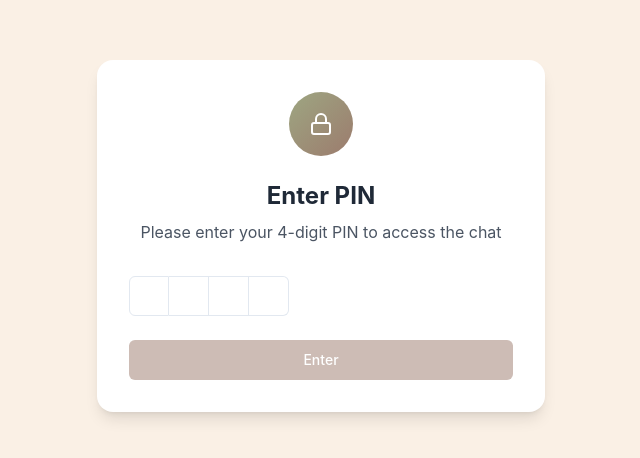
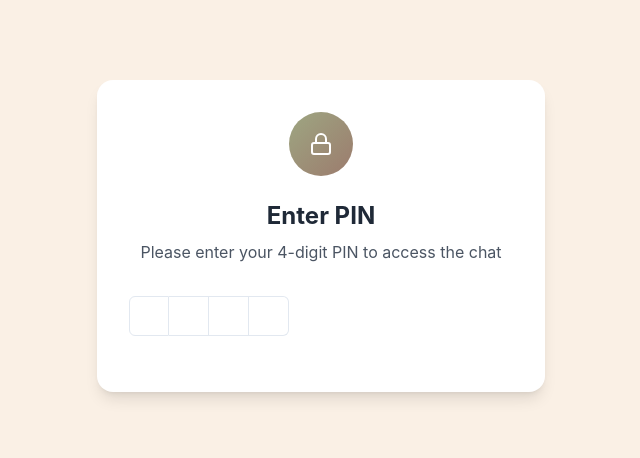
Before and after one commit to neuralarc-ai/autumn-chat-glow, a React (Vite) app: page / in a window 1280 px wide. Shown: the part 164-622 px from the top of the page, without its empty margins (319-959 px from the left). Built offline with nearby package versions, Linux system fonts and the light colour scheme.

Commit message:
Remove enter button on PIN screen
Implement auto-submit for PIN entry.

```diff
--- a/src/components/OTPScreen.tsx
+++ b/src/components/OTPScreen.tsx
@@ -1,7 +1,6 @@
 
-import React, { useState } from 'react';
+import React, { useState, useEffect } from 'react';
 import { InputOTP, InputOTPGroup, InputOTPSlot } from '@/components/ui/input-otp';
-import { Button } from '@/components/ui/button';
 import { Lock, AlertCircle } from 'lucide-react';
 
 interface OTPScreenProps {
@@ -15,18 +14,13 @@ const OTPScreen = ({ onSuccess }: OTPScreenProps) => {
 
   const correctPin = '0457';
 
-  const handleSubmit = () => {
-    if (value.length !== 4) {
-      setError('Please enter a 4-digit PIN');
-      return;
-    }
-
+  const handleSubmit = (pinValue: string) => {
     setIsLoading(true);
     setError('');
 
     // Simulate a brief loading state
     setTimeout(() => {
-      if (value === correctPin) {
+      if (pinValue === correctPin) {
         onSuccess();
       } else {
         setError('Incorrect PIN. Please try again.');
@@ -42,6 +36,13 @@ const OTPScreen = ({ onSuccess }: OTPScreenProps) => {
       setError('');
     }
   };
+
+  // Auto-submit when PIN is complete
+  useEffect(() => {
+    if (value.length === 4 && !isLoading) {
+      handleSubmit(value);
+    }
+  }, [value, isLoading]);
 
   return (
     <div className="min-h-screen bg-autumn-beige flex items-center justify-center p-6">
@@ -60,6 +61,7 @@ const OTPScreen = ({ onSuccess }: OTPScreenProps) => {
               onChange={handleValueChange}
               maxLength={4}
               className="flex justify-center"
+              disabled={isLoading}
             >
               <InputOTPGroup>
                 <InputOTPSlot index={0} />
@@ -70,20 +72,18 @@ const OTPScreen = ({ onSuccess }: OTPScreenProps) => {
             </InputOTP>
           </div>
 
+          {isLoading && (
+            <div className="mb-6 text-gray-600 text-sm">
+              Verifying...
+            </div>
+          )}
+
           {error && (
             <div className="mb-6 p-3 bg-red-50 border border-red-200 rounded-lg flex items-center gap-2 text-red-700 animate-fade-in">
               <AlertCircle size={16} />
               <span className="text-sm">{error}</span>
             </div>
           )}
-
-          <Button
-            onClick={handleSubmit}
-            disabled={value.length !== 4 || isLoading}
-            className="w-full bg-autumn-brown hover:bg-autumn-brown/90 text-white"
-          >
-            {isLoading ? 'Verifying...' : 'Enter'}
-          </Button>
         </div>
       </div>
     </div>
```
